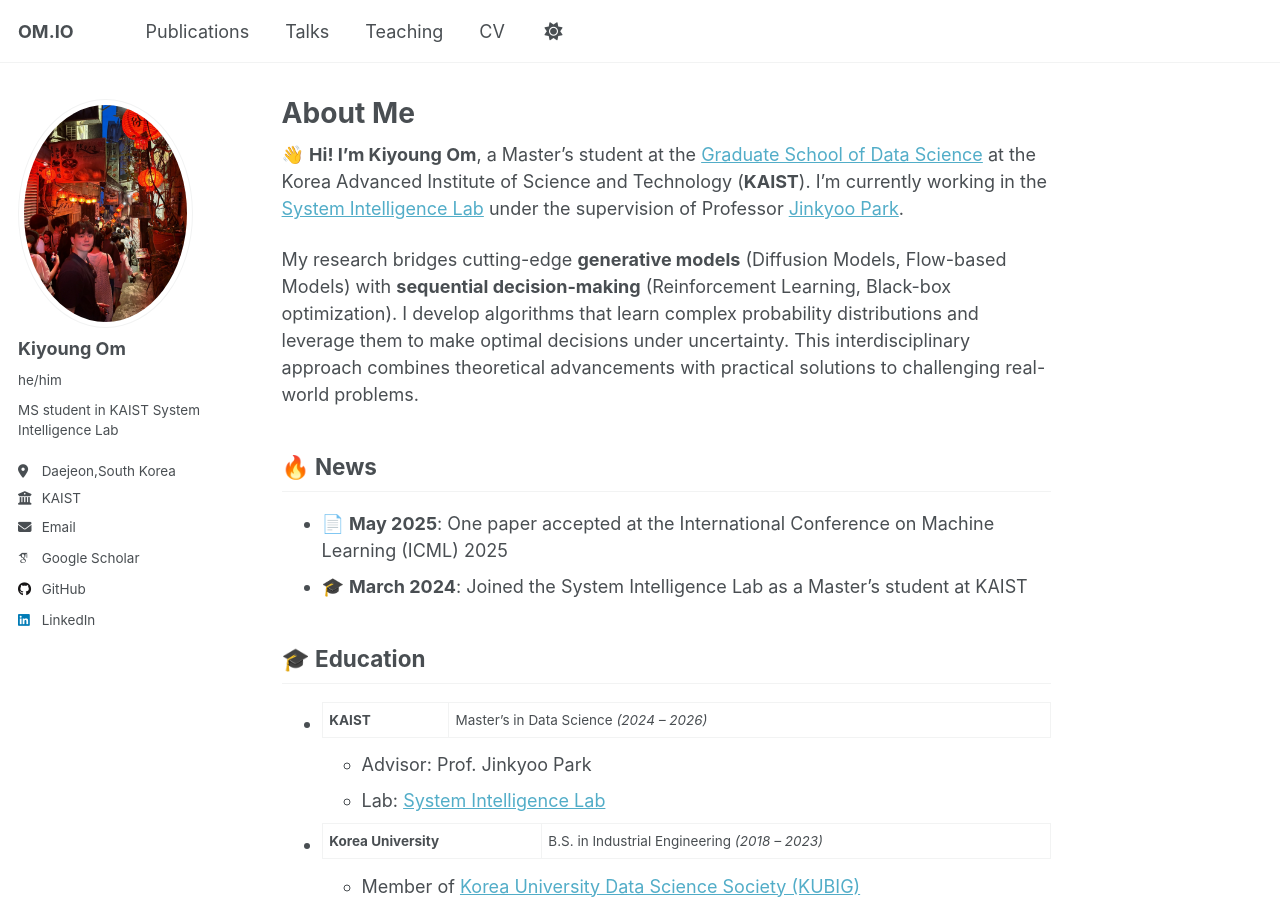
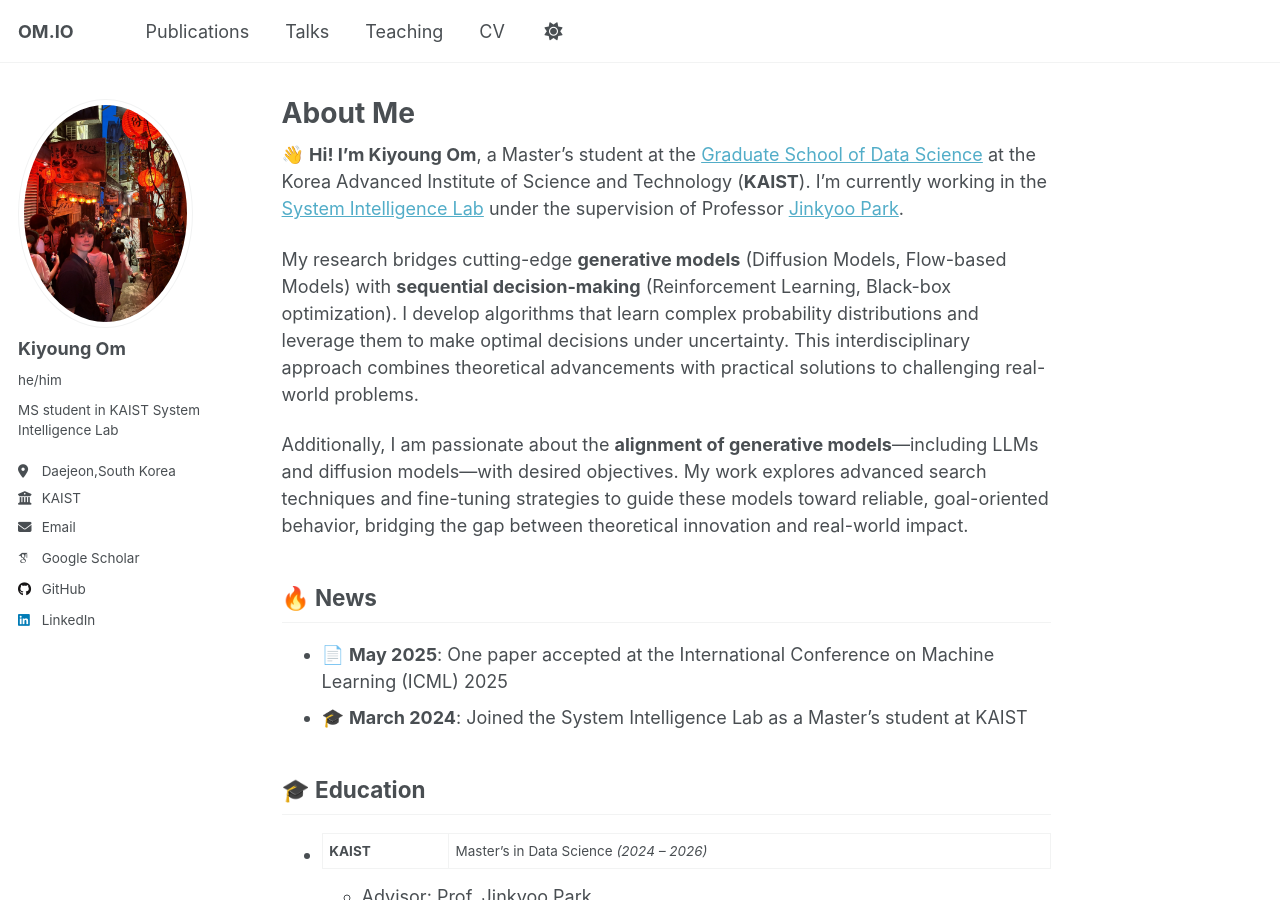
Before and after one commit to umkiyoung/umkiyoung.github.io, a Jekyll site: the page built from _pages/about.md, in a window 1280 px wide and 900 px high. Built offline with Jekyll 4.4.1, drawn with Linux system fonts in a browser that asks for light colours; some web fonts are replaced.

Commit message:
Changed about.md

```diff
--- a/_pages/about.md
+++ b/_pages/about.md
@@ -9,6 +9,9 @@ redirect_from:
 👋 **Hi! I'm Kiyoung Om**, a Master's student at the [Graduate School of Data Science](https://gsds.kaist.ac.kr/) at the Korea Advanced Institute of Science and Technology (**KAIST**). I'm currently working in the [System Intelligence Lab](http://silab.kaist.ac.kr/) under the supervision of Professor [Jinkyoo Park](https://scholar.google.com/citations?user=sH2a0nkAAAAJ&hl=ko&oi=ao).
 
 My research bridges cutting-edge **generative models** (Diffusion Models, Flow-based Models) with **sequential decision-making** (Reinforcement Learning, Black-box optimization). I develop algorithms that learn complex probability distributions and leverage them to make optimal decisions under uncertainty. This interdisciplinary approach combines theoretical advancements with practical solutions to challenging real-world problems.
+
+Additionally, I am passionate about the **alignment of generative models**—including LLMs and diffusion models—with desired objectives. My work explores advanced search techniques and fine-tuning strategies to guide these models toward reliable, goal-oriented behavior, bridging the gap between theoretical innovation and real-world impact.
+
 
 ## 🔥 News
 * 📄 **May 2025**: One paper accepted at the International Conference on Machine Learning (ICML) 2025
```
